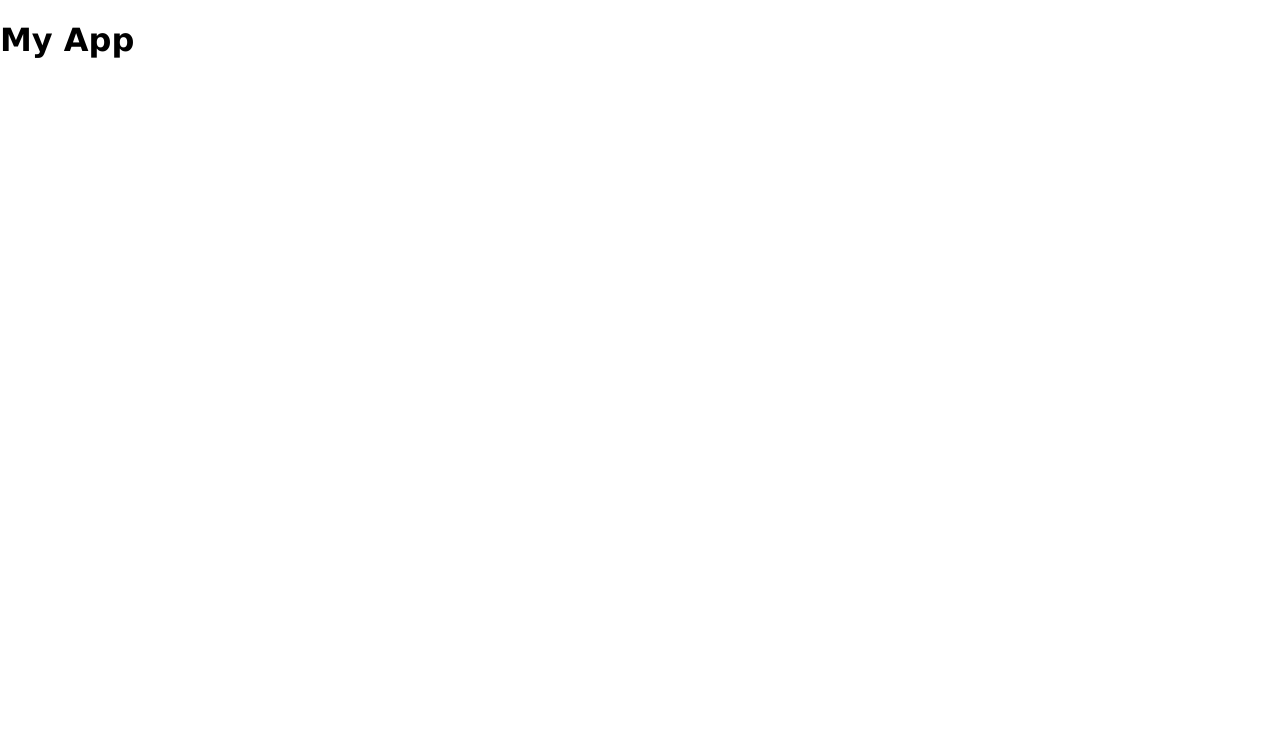
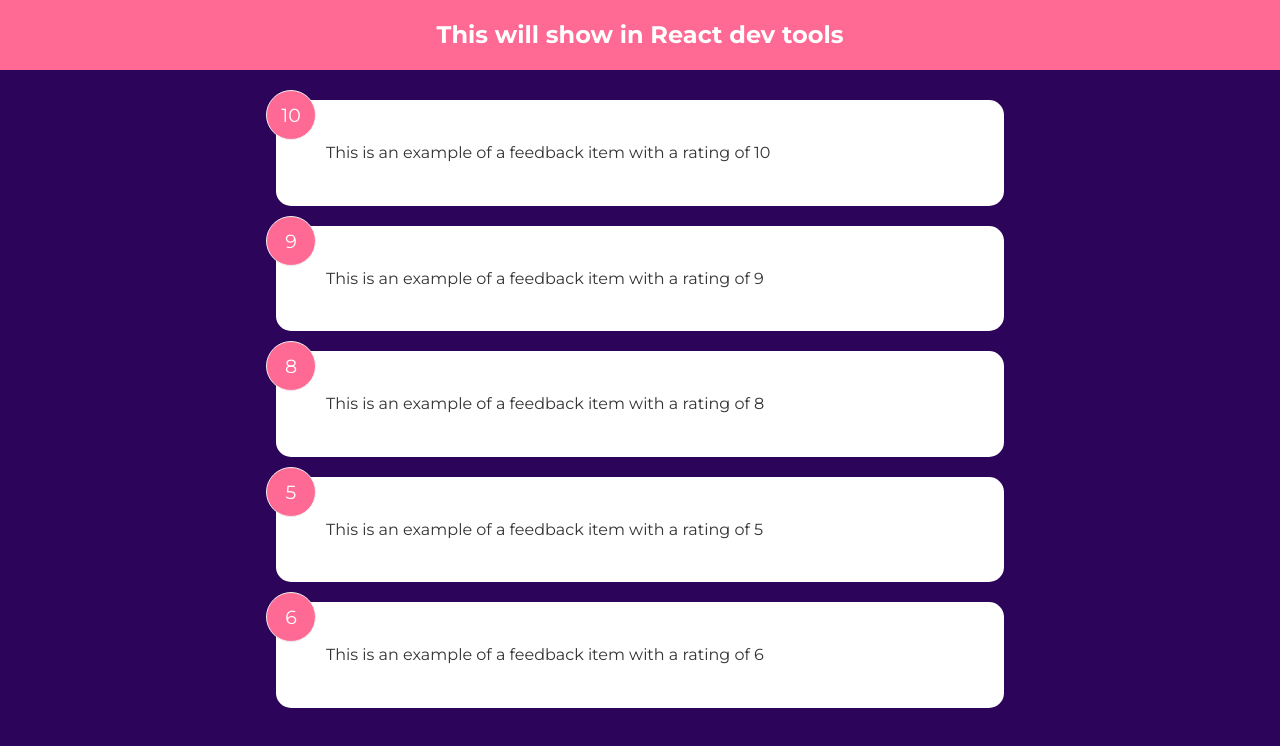
Before and after one commit to sitesbyally/react-front-to-back, a React (Vite) app in the folder my-work/: page / in a window 1280 px wide. Shown: the top 746 px of the page. Built offline with nearby package versions, Linux system fonts and the light colour scheme.

Commit message:
- Learned about useState hook, component state and global/app level state. - Added FeedbackList component to hold multiple FeedbackItems. - Sent data from App to List to Item as props. - Manage state in App. - Downgraded to React 18.x

```diff
--- a/my-work/package.json
+++ b/my-work/package.json
@@ -10,8 +10,9 @@
     "preview": "vite preview"
   },
   "dependencies": {
-    "react": "^19.1.0",
-    "react-dom": "^19.1.0"
+    "prop-types": "^15.8.1",
+    "react": "^18.3.1",
+    "react-dom": "^18.3.1"
   },
   "devDependencies": {
     "@eslint/js": "^9.30.1",
--- a/my-work/src/App.jsx
+++ b/my-work/src/App.jsx
@@ -1,8 +1,19 @@
+import { useState } from "react";
+
+import FeedbackData from "./data/FeedbackData";
+import Header from "./components/Header";
+import FeedbackList from "./components/FeedbackList";
+
 function App() {
+   const [feedback, setFeedback] = useState(FeedbackData);
+
    return (
-      <div className="container">
-         <h1>My App</h1>
-      </div>
+      <>
+         <Header text='This will show in React dev tools' />
+         <div className="container">
+            <FeedbackList feedbackData={feedback} />
+         </div>
+      </>
    )
 }
 
--- /dev/null
+++ b/my-work/src/components/FeedbackItem.jsx
@@ -0,0 +1,10 @@
+function FeedbackItem( {item} ) {
+   return (
+      <div className="card" id="id">
+         <div className="num-display">{item.rating}</div>
+         <div className="text-display">{item.text}</div>
+      </div>
+   )
+}
+
+export default FeedbackItem
--- /dev/null
+++ b/my-work/src/components/FeedbackList.jsx
@@ -0,0 +1,17 @@
+import FeedbackItem from "./FeedbackItem"
+
+function FeedbackList({ feedbackData }) {
+   if (!feedbackData || feedbackData.length === 0) {
+      return <p>No feedback yet</p>
+   }
+
+   return (
+      <div className="feedback-list">
+         {feedbackData.map((item) => (
+            <FeedbackItem key={item.id} item={item} />
+         ))}
+      </div>
+   )
+}
+
+export default FeedbackList
--- /dev/null
+++ b/my-work/src/components/Header.jsx
@@ -0,0 +1,26 @@
+import PropTypes from 'prop-types'
+
+function Header({ text = 'Feedback UI', bgColor = '#ff6a95', textColor='white' }) {
+
+   const headerStyles = {
+      backgroundColor: bgColor,
+      color: textColor,
+   }
+
+   return (
+      <header style={headerStyles}>
+         <div className="container">
+            <h2>{ text }</h2>
+         </div>
+      </header>
+   )
+}
+
+Header.propTypes = {
+   text: PropTypes.string,
+   bgColor: PropTypes.string,
+   textColor: PropTypes.string,
+}
+
+
+export default Header
--- /dev/null
+++ b/my-work/src/data/FeedbackData.js
@@ -0,0 +1,29 @@
+const FeedbackData = [
+	{
+		id: 1,
+		rating: 10,
+		text: "This is an example of a feedback item with a rating of 10",
+	},
+	{
+		id: 2,
+		rating: 9,
+		text: "This is an example of a feedback item with a rating of 9",
+	},
+	{
+		id: 3,
+		rating: 8,
+		text: "This is an example of a feedback item with a rating of 8",
+	},
+	{
+		id: 4,
+		rating: 5,
+		text: "This is an example of a feedback item with a rating of 5",
+	},
+	{
+		id: 5,
+		rating: 6,
+		text: "This is an example of a feedback item with a rating of 6",
+	},
+];
+
+export default FeedbackData;
--- a/my-work/src/index.css
+++ b/my-work/src/index.css
@@ -1,5 +1,230 @@
-body {
+@import url("https://fonts.googleapis.com/css2?family=Montserrat:wght@400;600;700&display=swap");
+
+* {
+	box-sizing: border-box;
 	margin: 0;
 	padding: 0;
-	font-family: Verdana, sans-serif;
 }
+
+body {
+	font-family: "Montserrat", sans-serif;
+	background-color: #2c045a;
+	color: #fff;
+	line-height: 1.6;
+}
+
+ul {
+	list-style: none;
+}
+
+.container {
+	max-width: 768px;
+	margin: auto;
+	padding: 0 20px;
+}
+
+header {
+	height: 70px;
+	width: 100%;
+	display: flex;
+	justify-content: space-between;
+	align-items: center;
+	margin-bottom: 30px;
+}
+
+.card {
+	background-color: #fff;
+	color: #333;
+	border-radius: 15px;
+	padding: 40px 50px;
+	margin: 20px 0;
+	position: relative;
+}
+
+.card.reverse {
+	background-color: rgba(0, 0, 0, 0.4);
+	color: #fff;
+}
+
+.card h2 {
+	font-size: 22px;
+	font-weight: 600;
+	text-align: center;
+}
+
+.rating {
+	display: flex;
+	align-items: center;
+	justify-content: space-around;
+	margin: 30px 0 40px;
+}
+
+.rating li,
+.num-display {
+	position: relative;
+	background: #f4f4f4;
+	width: 50px;
+	height: 50px;
+	padding: 10px;
+	text-align: center;
+	border-radius: 50%;
+	font-size: 19px;
+	border: 1px #eee solid;
+	transition: 0.3s;
+}
+
+.rating li label {
+	position: absolute;
+	top: 50%;
+	left: 50%;
+	width: 50px;
+	height: 50px;
+	padding: 10px;
+	border-radius: 50%;
+	transform: translate(-50%, -50%);
+	cursor: pointer;
+}
+
+.rating li:hover,
+.num-display {
+	background: #ff6a95;
+	color: #fff;
+}
+
+[type="radio"] {
+	opacity: 0;
+}
+
+[type="radio"]:checked ~ label {
+	background: #ff6a95;
+	color: #fff;
+}
+
+.input-group {
+	display: flex;
+	flex-direction: row;
+	border: 1px solid #ccc;
+	padding: 8px 10px;
+	border-radius: 8px;
+}
+
+input {
+	flex-grow: 2;
+	border: none;
+	font-size: 16px;
+}
+
+input:focus {
+	outline: none;
+}
+
+.feedback-stats {
+	color: #fff;
+	display: flex;
+	justify-content: space-between;
+	align-items: center;
+}
+
+.num-display {
+	position: absolute;
+	top: -10px;
+	left: -10px;
+}
+
+.close,
+.edit {
+	position: absolute;
+	top: 10px;
+	right: 20px;
+	cursor: pointer;
+	background: none;
+	border: none;
+}
+
+.edit {
+	right: 40px;
+}
+
+.btn {
+	color: #fff;
+	border: 0;
+	border-radius: 8px;
+	color: #fff;
+	width: 100px;
+	height: 40px;
+	cursor: pointer;
+}
+
+.btn-primary {
+	background-color: #202142;
+}
+
+.btn-secondary {
+	background: #ff6a95;
+}
+
+.btn:hover {
+	transform: scale(0.98);
+	opacity: 0.9;
+}
+
+.btn:disabled {
+	background-color: #cccccc;
+	color: #333;
+	cursor: auto;
+}
+
+.btn:disabled:hover {
+	transform: scale(1);
+	opacity: 1;
+}
+
+.message {
+	padding-top: 10px;
+	text-align: center;
+	color: rebeccapurple;
+}
+
+/* FIX: Remove position: absolute to keep about icon at the bottom of the
+ * document */
+.about-link {
+	display: flex;
+	justify-content: flex-end;
+}
+
+/* FIX: Remove position: absolute to keep about icon at the bottom of the
+ * document */
+.about-link a {
+	color: #fff;
+	cursor: pointer;
+}
+
+.about-link a:hover {
+	color: #ff6a95;
+}
+
+.about h1 {
+	margin-bottom: 20px;
+}
+
+.about p {
+	margin: 10px 0;
+}
+
+@media (max-width: 600px) {
+	.rating li {
+		margin: 10px 3px;
+	}
+
+	.rating {
+		display: flex;
+		align-items: center;
+		justify-content: center;
+		flex-wrap: wrap;
+		margin: 30px 0 40px;
+	}
+
+	.input-group input {
+		width: 80%;
+	}
+}
```
Also changed, not shown: 1 other file (tests, documents, lock files or other folders).
